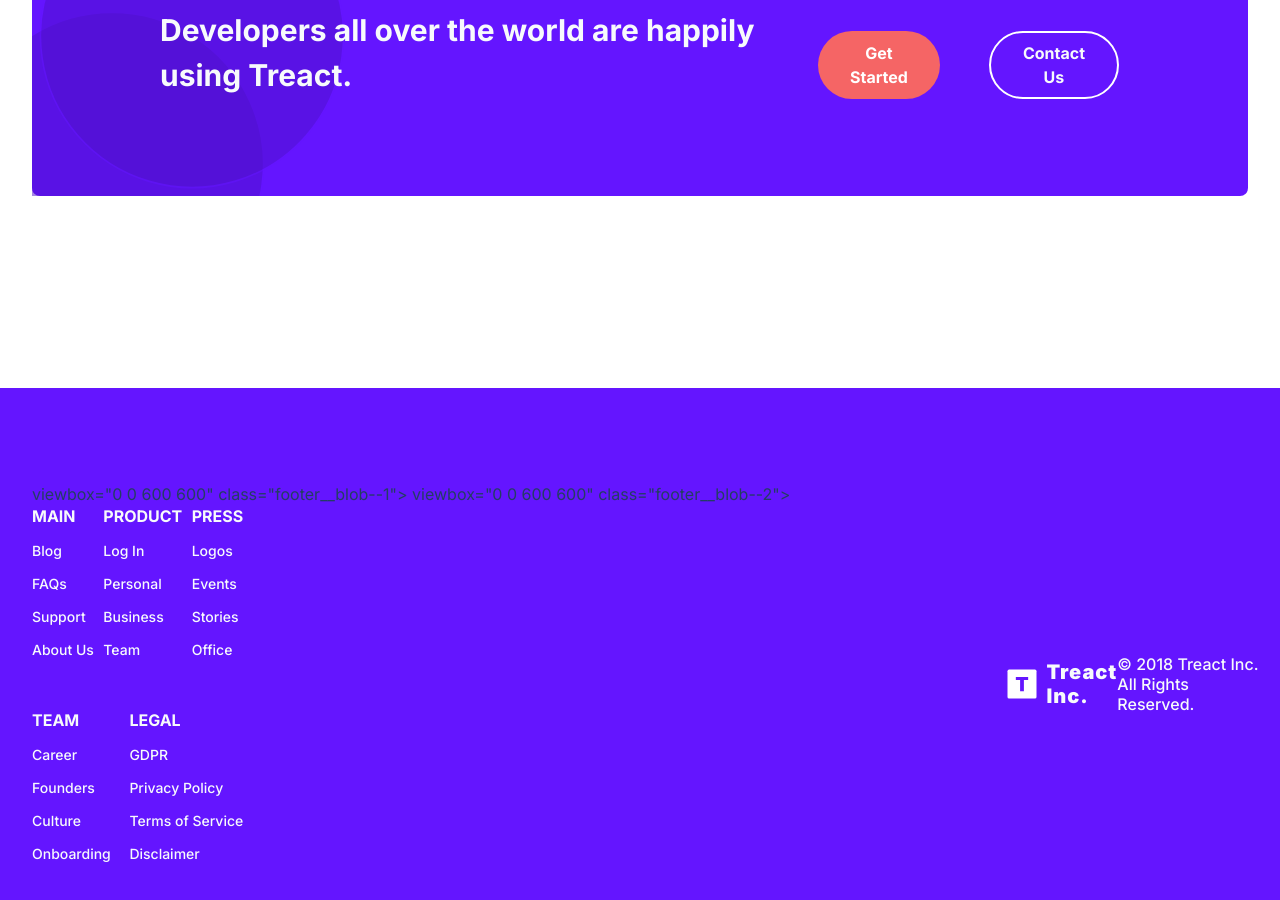
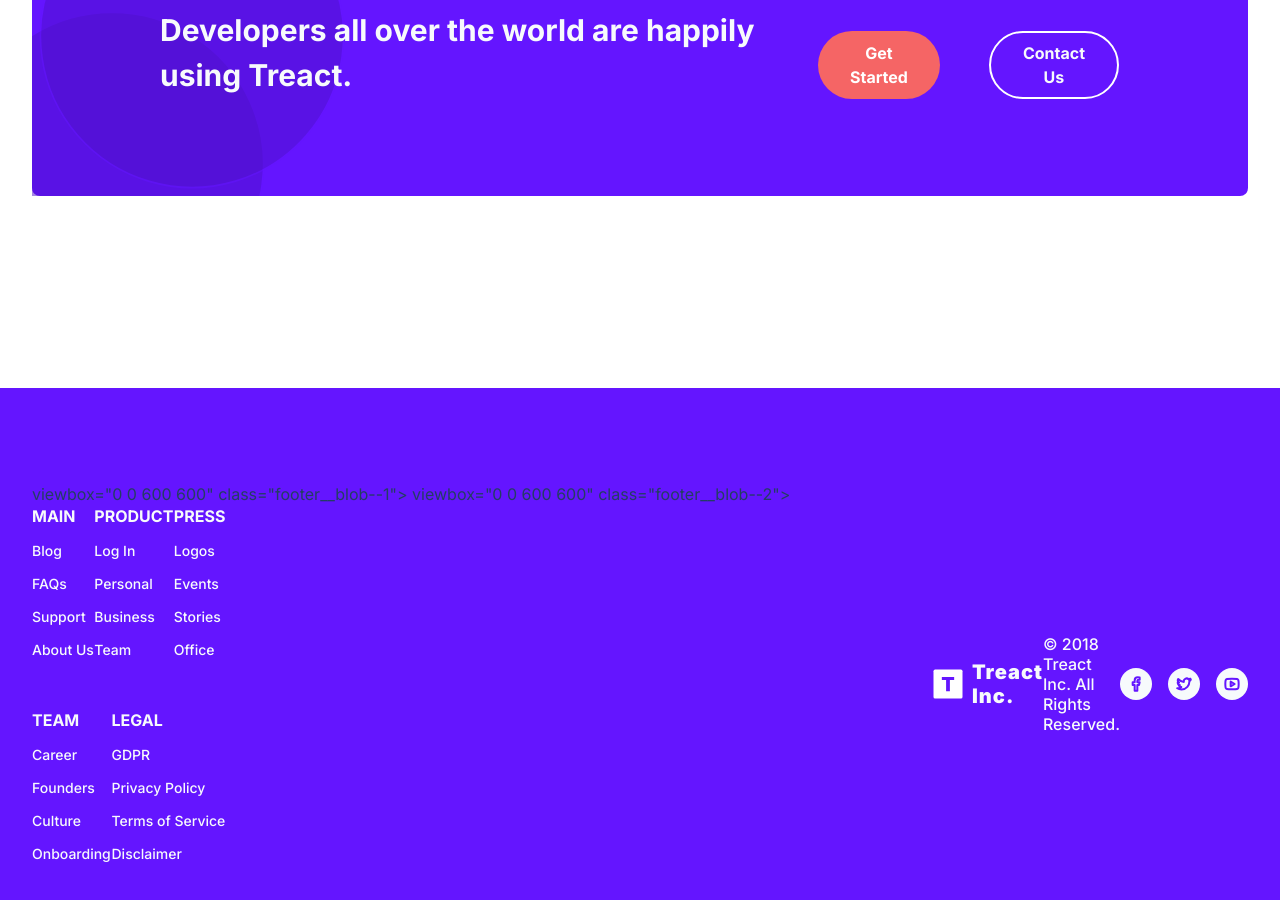
Before and after one commit to Gamer8726Dev/final-project, a plain HTML site: page index.html in a window 1280 px wide. Shown: the part 6159-7059 px from the top of the page. Drawn offline with Linux system fonts and the light colour scheme.

Commit message:
fixed bugs

```diff
--- a/index.html
+++ b/index.html
@@ -680,11 +680,9 @@
         <div class="footer__logo">
           <img
             src="assets/logo-light.d9a5d1b5be5ea077b26864fdfc2e96a4.svg"
-            alt
-            class="footer__logo--img"
-          />
+            alt class="footer__logo--img">
           <h5 class="footer__logo--text">Treact Inc.</h5>
-        </div>
+         </div>
         <div class="footer__copyright">
           &copy</i> 2018 Treact Inc. All Rights
           Reserved.
@@ -706,7 +704,8 @@
           </a>
           <a class="footer__social--link">
             <svg fill="currentColor" viewBox="0 0 24 24">
-              <path d="M21.543 6.498C22 8.28 22 12 22 12s0 3.72-.457 5.502c-.254.985-.997 1.76-1.938 2.022C17.896 20 12 20 12 20s-5.893 0-7.605-.476c-.945-.266-1.687-1.04-1.938-2.022C2 15.72 2 12 2 12s0-3.72.457-5.502c.254-.985.997-1.76 1.938-2.022C6.107 4 12 4 12 4s5.896 0 7.605.476c.945.266 1.687 1.04 1.938 2.022zM10 15.5l6-3.5-6-3.5v7z"></path>
+              <path d="M21.543 6.498C22 8.28 22 12 22 12s0 3.72-.457 5.502c-.254.985-.997 1.76-1.938 2.022C17.896 20 12 20 12 20s-5.893 0-7.605-.476c-.945-.266-1.687-1.04-1.938-2.022C2 15.72 2 12 2 12s0-3.72.457-5.502c.254-.985.997-1.76 1.938-2.022C6.107 4 12 4 12 4s5.896 0 7.605.476c.945.266 1.687 1.04 1.938 2.022zM10 15.5l6-3.5-6-3.5v7z">
+              </path>
            </svg>
           </a>
         </div>
--- a/style.css
+++ b/style.css
@@ -1363,6 +1363,41 @@ div.footer__socials {
 i.fa-regular.fa-copyright {
   color: #f7fafc;
 }
+
+.footer__social--link {
+  margin-left: 16px;
+  padding: 8px;
+  background: #f7fafc;
+  display: flex;
+  justify-content: center;
+  border-radius: 50%;
+  z-index: 2;
+  cursor: pointer;
+  transition: all 300ms ease;
+}
+
+a.footer__social--link {
+  margin-left: 16px;
+  padding: 8px;
+  background: #f7fafc;
+  display: flex;
+  justify-content: center;
+  border-radius: 50%;
+  z-index: 2;
+  cursor: pointer;
+  transition: all 300ms ease;
+}
+
+.footer__social--link svg {
+  height: 16px;
+  width: 16px;
+}
+
+path[AttributesStyle] {
+  d: path("M 22.162 5.656 a 8.384 8.384 0 0 1 -2.402 0.658 A 4.196 4.196 0 0 0 21.6 4 c -0.82 0.488 -1.719 0.83 -2.656 1.015 a 4.182 4.182 0 0 0 -7.126 3.814 a 11.874 11.874 0 0 1 -8.62 -4.37 a 4.168 4.168 0 0 0 -0.566 2.103 c 0 1.45 0.738 2.731 1.86 3.481 a 4.168 4.168 0 0 1 -1.894 -0.523 v 0.052 a 4.185 4.185 0 0 0 3.355 4.101 a 4.21 4.21 0 0 1 -1.89 0.072 A 4.185 4.185 0 0 0 7.97 16.65 a 8.394 8.394 0 0 1 -6.191 1.732 a 11.83 11.83 0 0 0 6.41 1.88 c 7.693 0 11.9 -6.373 11.9 -11.9 c 0 -0.18 -0.005 -0.362 -0.013 -0.54 a 8.496 8.496 0 0 0 2.087 -2.165 Z");
+}
+
+
 /*
 
 MOBILE RESPONSIVENESS ↓
```
